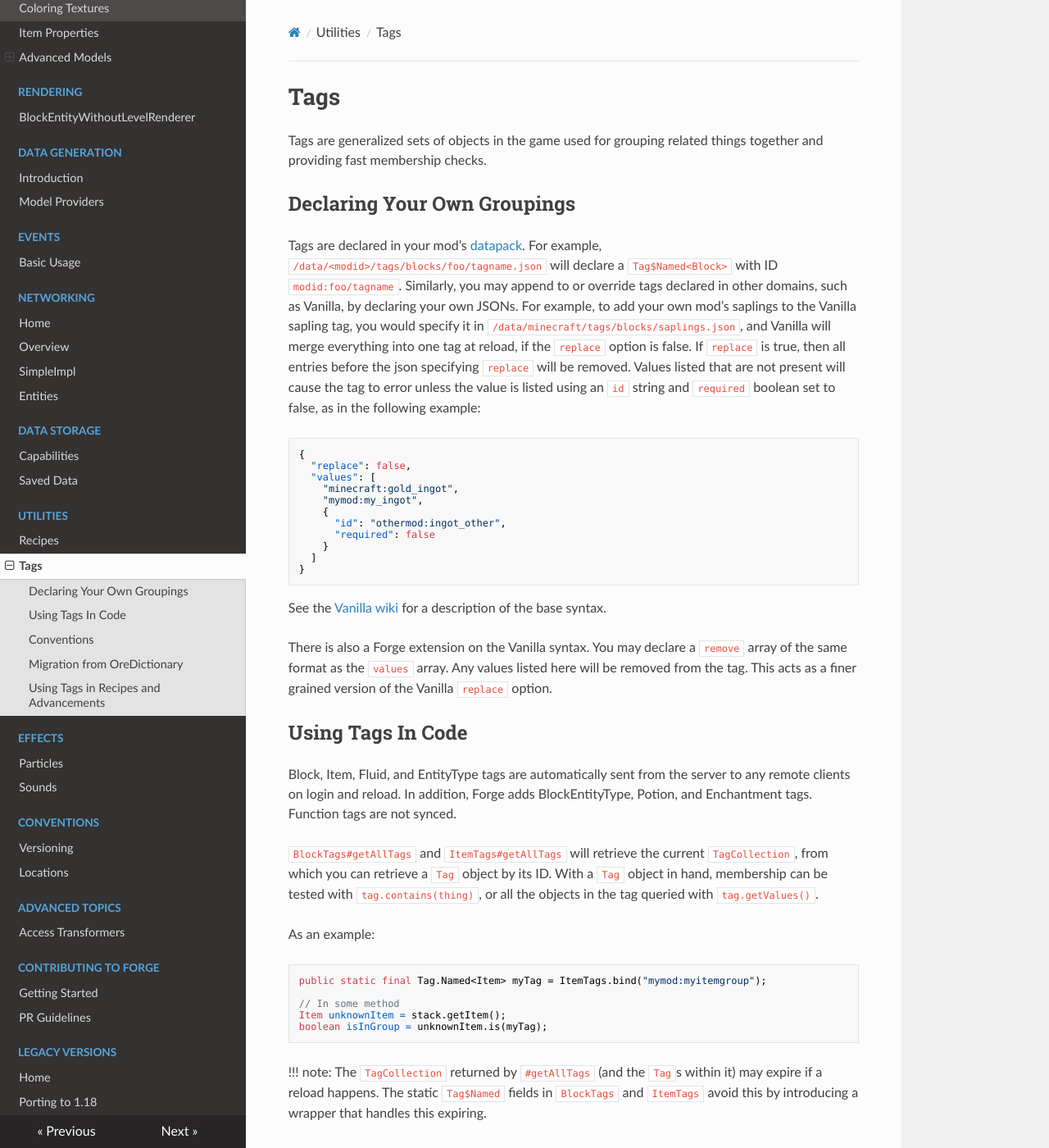
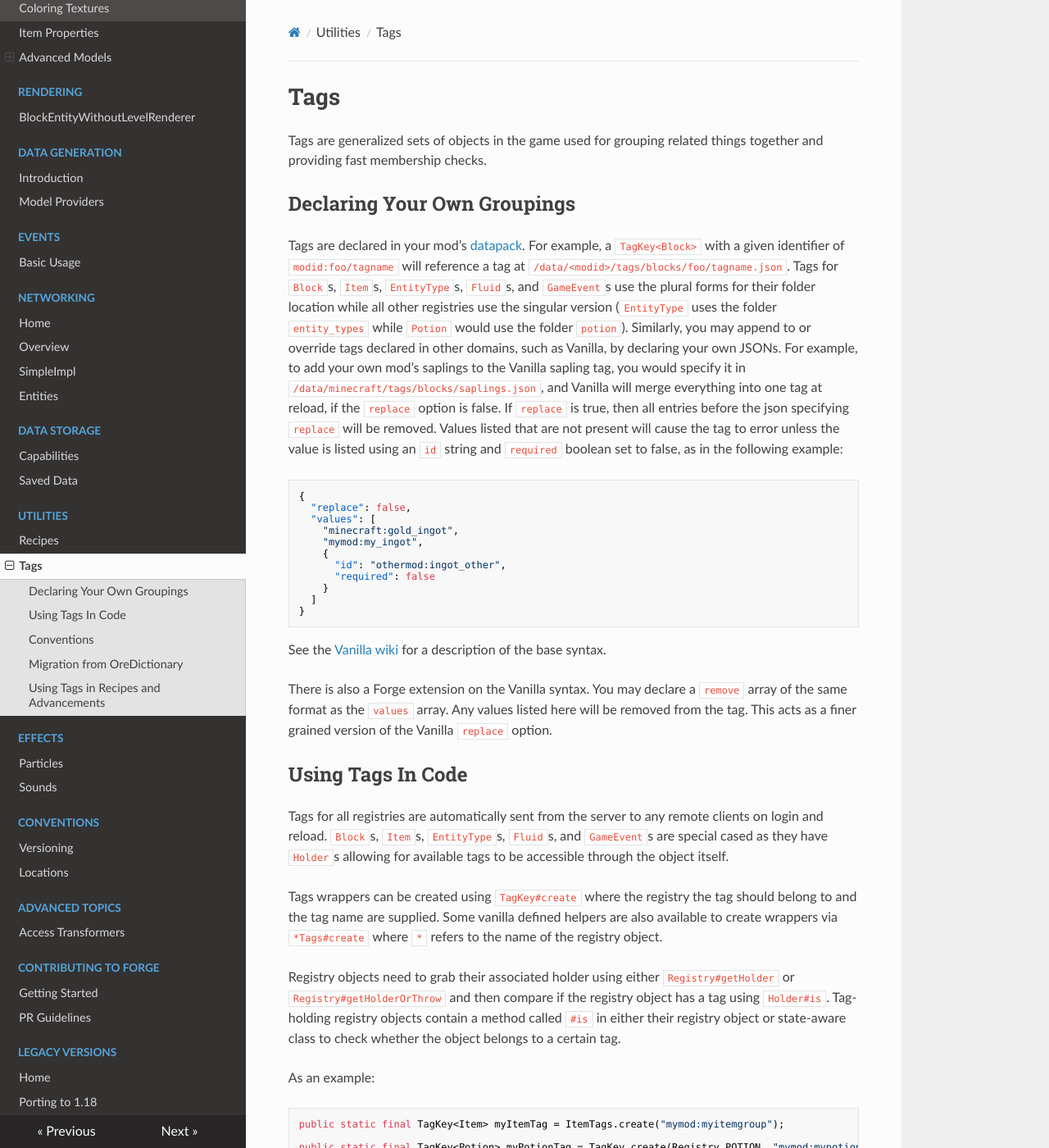
Before and after one commit to MinecraftForge/Documentation, an MkDocs documentation site: the page built from docs/utilities/tags.md, in a window 1280 px wide and 1400 px high. Shown: the whole window at 82% size. Built offline with MkDocs 1.6.1, drawn with Linux system fonts in a browser that asks for light colours; nearby versions of some CDN libraries; some of the changed text lies outside the part shown.

Commit message:
1.18.2 Content Update (#418)

````diff
--- a/docs/utilities/tags.md
+++ b/docs/utilities/tags.md
@@ -5,7 +5,7 @@ Tags are generalized sets of objects in the game used for grouping related thing
 
 Declaring Your Own Groupings
 ----------------------------
-Tags are declared in your mod's [datapack][datapack]. For example, `/data/<modid>/tags/blocks/foo/tagname.json` will declare a `Tag$Named<Block>` with ID `modid:foo/tagname`.
+Tags are declared in your mod's [datapack][datapack]. For example, a `TagKey<Block>` with a given identifier of  `modid:foo/tagname` will reference a tag at `/data/<modid>/tags/blocks/foo/tagname.json`. Tags for `Block`s, `Item`s, `EntityType`s, `Fluid`s, and `GameEvent`s use the plural forms for their folder location while all other registries use the singular version (`EntityType` uses the folder `entity_types` while `Potion` would use the folder `potion`).
 Similarly, you may append to or override tags declared in other domains, such as Vanilla, by declaring your own JSONs.
 For example, to add your own mod's saplings to the Vanilla sapling tag, you would specify it in `/data/minecraft/tags/blocks/saplings.json`, and Vanilla will merge everything into one tag at reload, if the `replace` option is false.
 If `replace` is true, then all entries before the json specifying `replace` will be removed.
@@ -33,24 +33,24 @@ You may declare a `remove` array of the same format as the `values` array. Any v
 
 Using Tags In Code
 ------------------
-Block, Item, Fluid, and EntityType tags are automatically sent from the server to any remote clients on login and reload. In addition, Forge adds BlockEntityType, Potion, and Enchantment tags. Function tags are not synced.
+Tags for all registries are automatically sent from the server to any remote clients on login and reload. `Block`s, `Item`s, `EntityType`s, `Fluid`s, and `GameEvent`s are special cased as they have `Holder`s allowing for available tags to be accessible through the object itself.
 
-`BlockTags#getAllTags` and `ItemTags#getAllTags` will retrieve the current `TagCollection`, from which you can retrieve a `Tag` object by its ID.
-With a `Tag` object in hand, membership can be tested with `tag.contains(thing)`, or all the objects in the tag queried with `tag.getValues()`.
+Tags wrappers can be created using `TagKey#create` where the registry the tag should belong to and the tag name are supplied. Some vanilla defined helpers are also available to create wrappers via `*Tags#create` where `*` refers to the name of the registry object.
+
+Registry objects need to grab their associated holder using either `Registry#getHolder` or `Registry#getHolderOrThrow` and then compare if the registry object has a tag using `Holder#is`. Tag-holding registry objects contain a method called `#is` in either their registry object or state-aware class to check whether the object belongs to a certain tag.
 
 As an example:
 ```java
-public static final Tag.Named<Item> myTag = ItemTags.bind("mymod:myitemgroup");
+public static final TagKey<Item> myItemTag = ItemTags.create("mymod:myitemgroup");
 
-// In some method
-Item unknownItem = stack.getItem();
-boolean isInGroup = unknownItem.is(myTag);
+public static final TagKey<Potion> myPotionTag = TagKey.create(Registry.POTION, "mymod:mypotiongroup");
+
+// In some method where stack is an ItemStack
+boolean isInItemGroup = stack.is(myItemTag);
+
+// In some method where potionKey is a ResourceKey<Potion>
+boolean isInItemGroup = Registry.POTION.getHolder(potionKey).map(holder -> holder.is(myPotionTag)).orElse(false);
 ```
-
-!!! note:
-    The `TagCollection` returned by `#getAllTags` (and the `Tag`s within it) may expire if a reload happens.
-    The static `Tag$Named` fields in `BlockTags` and `ItemTags` avoid this by introducing a wrapper that handles this expiring.
-
 
 Conventions
 -----------
````
